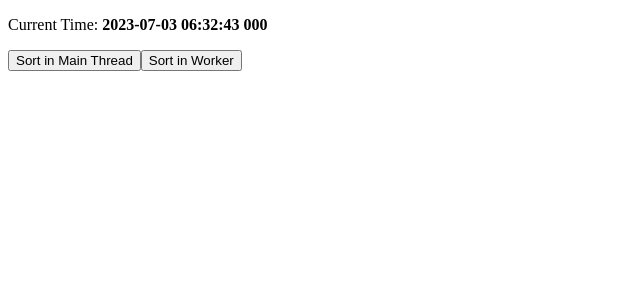
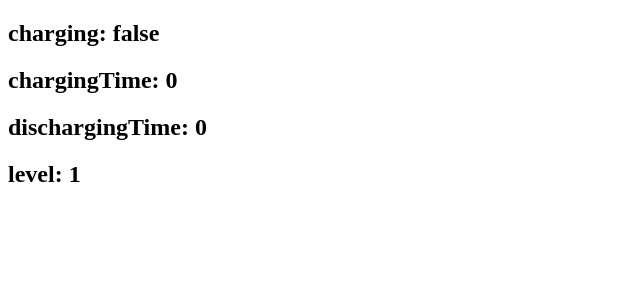
Before and after one commit to maomao124/vueuse-test, a Vue app: page / in a window 1280 px wide. Shown: the top 300 px of the page, without its empty margins (0-640 px from the left). Built offline with nearby package versions, Linux system fonts and the light colour scheme.

Commit message:
useBattery

```diff
--- a/src/main.ts
+++ b/src/main.ts
@@ -1,4 +1,4 @@
 import { createApp } from 'vue'
-import App from './view/View22.vue'
+import App from './view/View23.vue'
 
 createApp(App).mount('#app')
--- /dev/null
+++ b/src/view/View23.vue
@@ -0,0 +1,26 @@
+<template>
+  <h2>charging: {{charging}}</h2>
+  <h2>chargingTime: {{chargingTime}}</h2>
+  <h2>dischargingTime: {{dischargingTime}}</h2>
+  <h2>level: {{level}}</h2>
+
+</template>
+
+<script lang="ts" setup>
+import {useBattery} from "@vueuse/core";
+
+const {charging, chargingTime, dischargingTime, level} = useBattery()
+
+setTimeout(()=>
+{
+  console.log(charging.value)
+  console.log(chargingTime.value)
+  console.log(dischargingTime.value)
+  console.log(level.value)
+},500)
+
+</script>
+
+<style scoped>
+
+</style>
```
